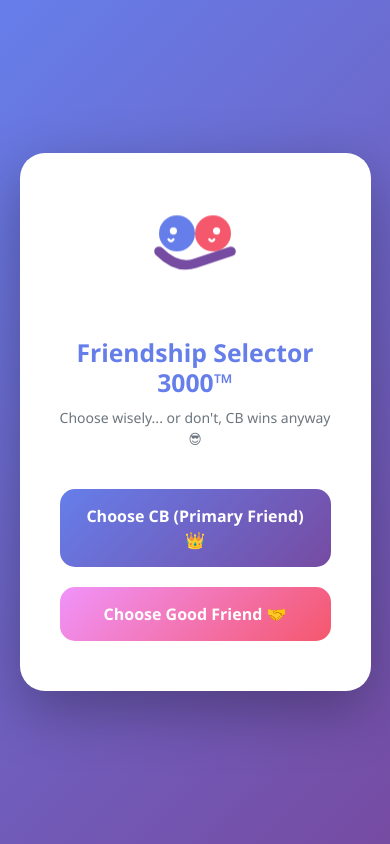
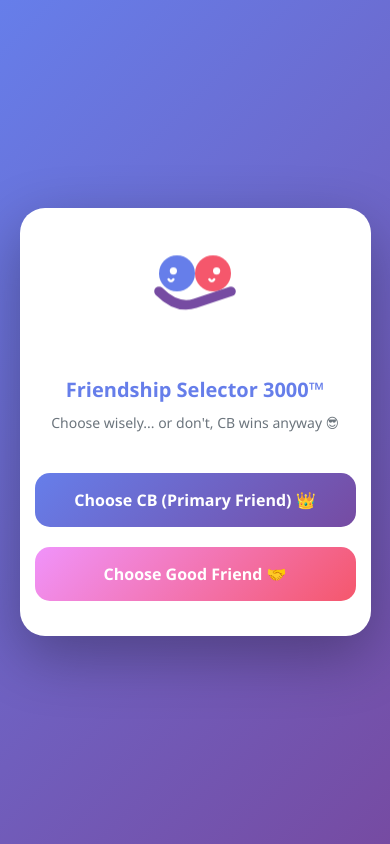
Before and after one commit to simplysandeepp/cb, a plain HTML site: page index.html in a window 390 px wide. Drawn offline with nearby package versions, Linux system fonts and the light colour scheme.

Commit message:
Update index.html

```diff
--- a/index.html
+++ b/index.html
@@ -26,6 +26,47 @@
             width: 90%;
             text-align: center;
             animation: popIn 0.5s cubic-bezier(0.68, -0.55, 0.265, 1.55);
+        }
+
+        /* Mobile Responsive */
+        @media (max-width: 768px) {
+            .popup-container {
+                padding: 30px 20px;
+                max-width: 95%;
+            }
+
+            h2 {
+                font-size: 24px;
+            }
+
+            .friendship-icon {
+                width: 100px;
+                height: 100px;
+            }
+
+            .btn-custom {
+                padding: 12px;
+                font-size: 14px;
+            }
+        }
+
+        @media (max-width: 480px) {
+            .popup-container {
+                padding: 25px 15px;
+            }
+
+            h2 {
+                font-size: 20px;
+            }
+
+            .subtitle {
+                font-size: 12px;
+            }
+
+            .friendship-icon {
+                width: 80px;
+                height: 80px;
+            }
         }
 
         @keyframes popIn {
```
